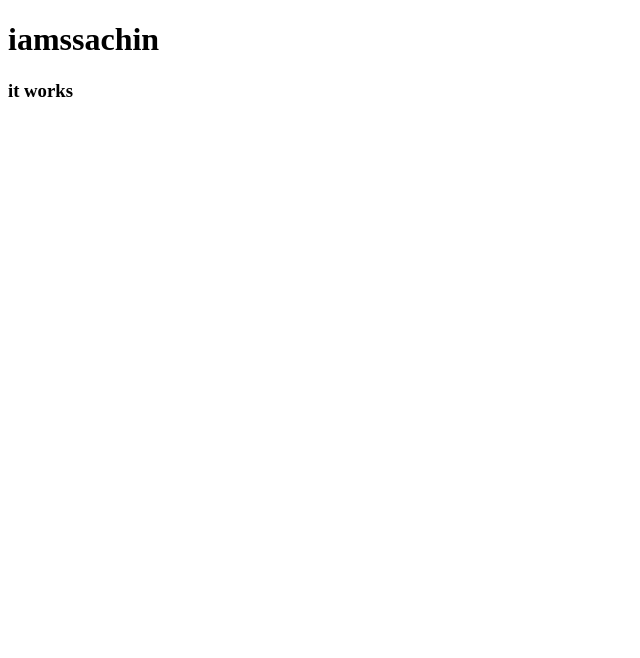
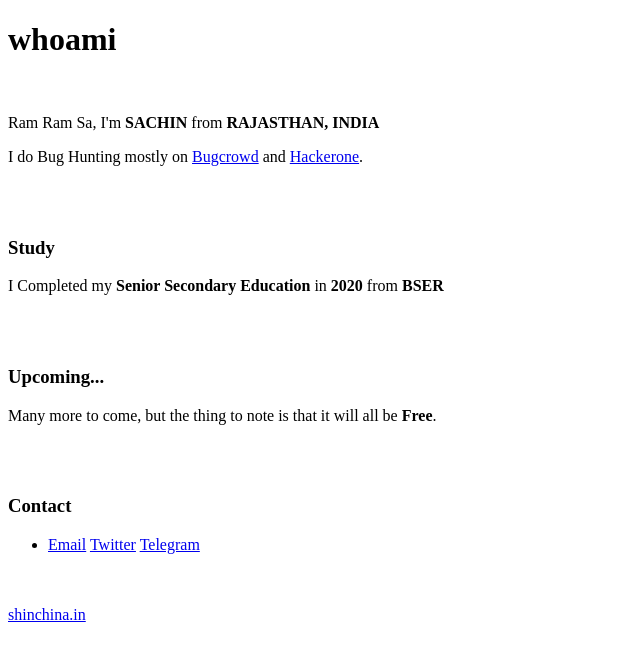
Before and after one commit to suryabhaii/whoami, a plain HTML site: page index.html in a window 1280 px wide. Shown: the whole page, without its empty margins (0-640 px from the left). Drawn offline with Linux system fonts and the light colour scheme.

Commit message:
Update index.html

```diff
--- a/index.html
+++ b/index.html
@@ -1,12 +1,48 @@
 <!DOCTYPE html>
 <html lang="en">
 <head>
+    <!-- meta tags -->
     <meta charset="UTF-8">
+    <meta http-equiv="X-UA-Compatible" content="IE=edge">
     <meta name="viewport" content="width=device-width, initial-scale=1.0">
+    <!-- css file -->
+    <link rel="stylesheet" type="text/css" href="style.css">
+    <!-- fonts -->
+    <link rel="preconnect" href="https://fonts.googleapis.com">
+    <link rel="preconnect" href="https://fonts.gstatic.com" crossorigin>
+    <link href="https://fonts.googleapis.com/css2?family=Bungee&family=Monoton&family=Montserrat:wght@400;600;700&family=Roboto&display=swap" rel="stylesheet">
+    <!-- favicon -->
+    <link rel="icon" type="image/png" href="favicon.png">
     <title>whoami</title>
 </head>
 <body>
-    <h1>iamssachin</h1>
-    <h3>it works</h3>
+    <div class="page">
+        <h1>whoami</h1><br/>
+        <p>Ram Ram Sa, I'm <strong>SACHIN</strong> from <strong>RAJASTHAN, INDIA</strong></p>
+        <p>I do Bug Hunting mostly on <a class="link" href="https://bugcrowd.com/shin" target="_blank">Bugcrowd</a> and <a class="link" href="https://hackerone.com/shinchina" target="_blank">Hackerone</a>.</p>
+
+        <br/><br/>
+        <h3>Study</h3>
+        <p class="tab">I Completed my <strong>Senior Secondary Education</strong> in <strong>2020</strong> from <strong>BSER</strong></p>
+
+        <br/><br/>
+        <h3>Upcoming...</h3>
+        <p class="tab">Many more to come, but the thing to note is that it will all be <strong>Free</strong>.</p>
+
+        <br/><br/>
+        <h3>Contact</h3>
+        <ul>
+            <li>
+                <a href="mailto:contact.shin01@gmail.com?subject=From%3A%20shinchina.in" target="_blank"><span>Email</span></a>
+                <a href="https://twitter.com/shinchina_" target="_blank"><span>Twitter</span></a>
+                <a href="https://ttttt.me/shinchina" target="_blank"><span>Telegram</span></a>
+            </li>
+        </ul>
+
+        <br/><br/>
+        <div class="footer">
+            <a href="https://shinchina.in" tabindex="1">shinchina.in</a>
+        </div>
+    </div>
 </body>
 </html>
```
